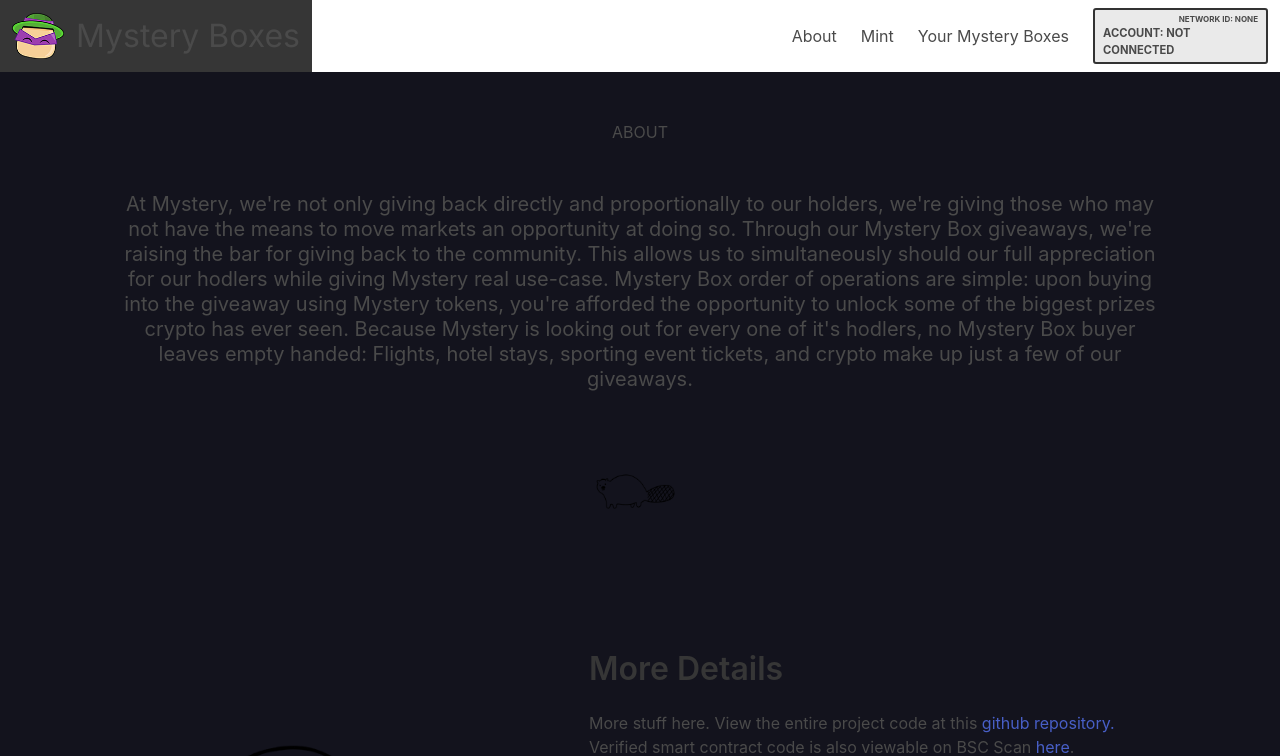
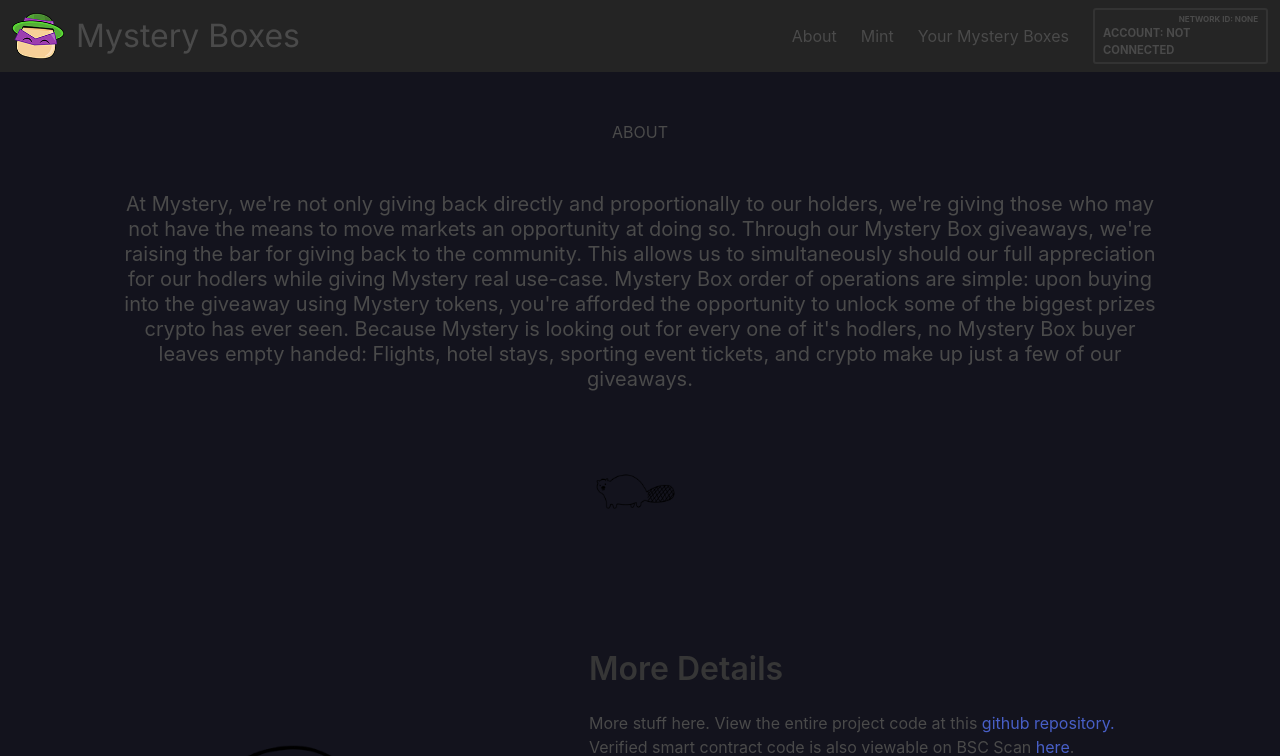
Before and after one commit to x-Code-x/react-nft, a React (Create React App) app in the folder frontend-react/: page / in a window 1280 px wide. Shown: the top 756 px of the page. Built offline with nearby package versions, Linux system fonts and the light colour scheme; a web font is replaced by a local one.

Commit message:
Update Navbar.js

```diff
--- a/frontend-react/src/components/Navbar.js
+++ b/frontend-react/src/components/Navbar.js
@@ -15,8 +15,8 @@ const Navbar = (props) => {
 
   return (
     <>
-      <nav className="navbar" role="navigation" aria-label="main navigation">
-        <div className="navbar-brand is-flex is-align-items-center has-background-grey-darker">
+      <nav className="navbar has-background-black-ter" role="navigation" aria-label="main navigation">
+        <div className="navbar-brand is-flex is-align-items-center">
           <figure className="image is-64x64 custom-nav-img pl-3 is-flex is-align-items-center">
             <img className="" src={Logo} />
           </figure>
```
